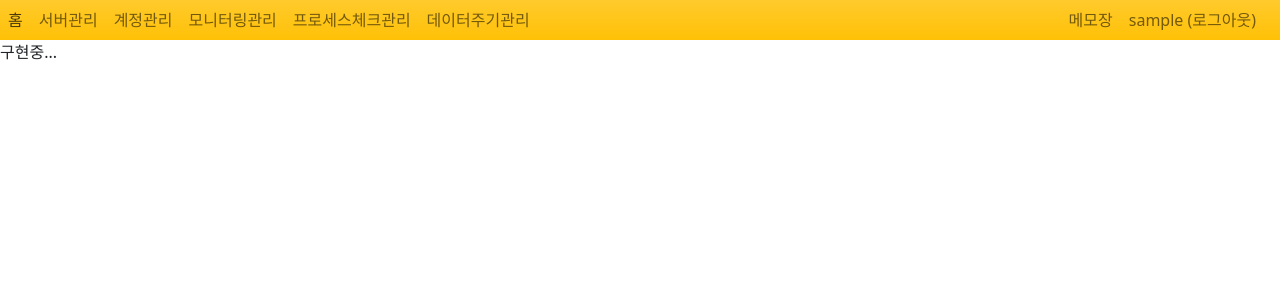
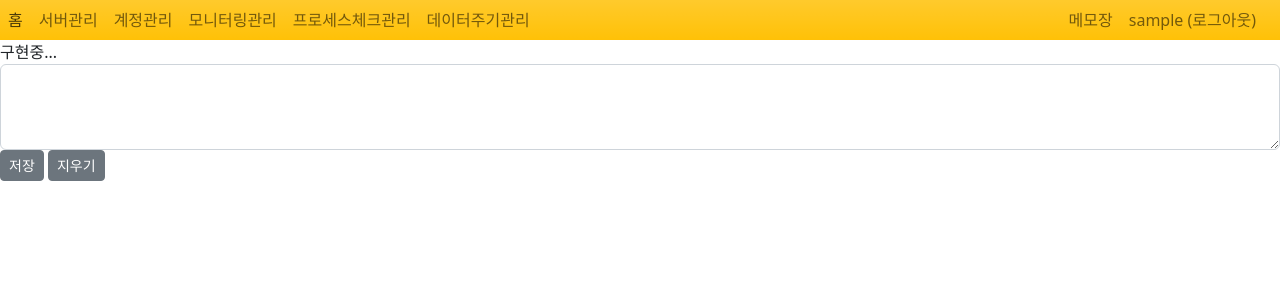
Before and after one commit to bylee5/portaldba, a Django app: page /memo/ in a window 1280 px wide. Shown: the top 300 px of the page. Run offline with Django 4.2, Linux system fonts and the light colour scheme; the visitor is signed in with stand-in values (Sample User, id 1); some libraries are stand-ins or nearby versions.

Commit message:
메모 저장/삭제 구현

```diff
--- a/memo/templates/memo/memo.html
+++ b/memo/templates/memo/memo.html
@@ -1,4 +1,27 @@
 {% extends 'base.html' %}
 {% block content %}
 구현중...
+<form class="form-inline" onsubmit="return false;" name="insertForm">
+    <textarea class="form-control" id="memo_textarea" name="memo_textarea" rows="3"></textarea>
+    <button class="btn btn-secondary btn-sm" onclick="insertBox()" type="submit">저장</button>
+    <input class="btn btn-secondary btn-sm" type="button" value="지우기" onClick="insertBox_del()">
+</form>
+
+<!-- 메모 저장 ajax script -->
+<script>
+    function insertBox() {
+        insert_callMoreListAjax();
+    }
+
+    function insertBox_del() {
+        document.insertForm.reset();
+    }
+
+    function insert_callMoreListAjax() {
+        var memo_textarea = $("#memo_textarea").val();
+        console.log(memo_textarea);
+    }
+</script>
+
+
 {% endblock %}
```
Also changed, not shown: 1 other file.
